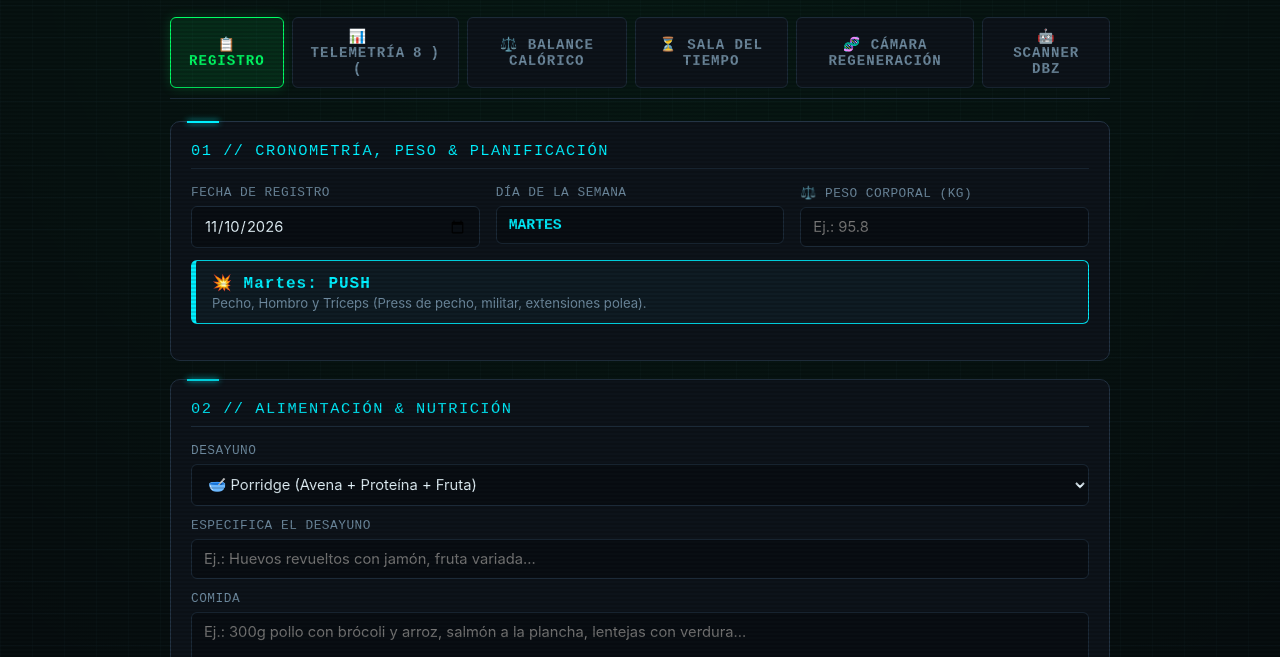
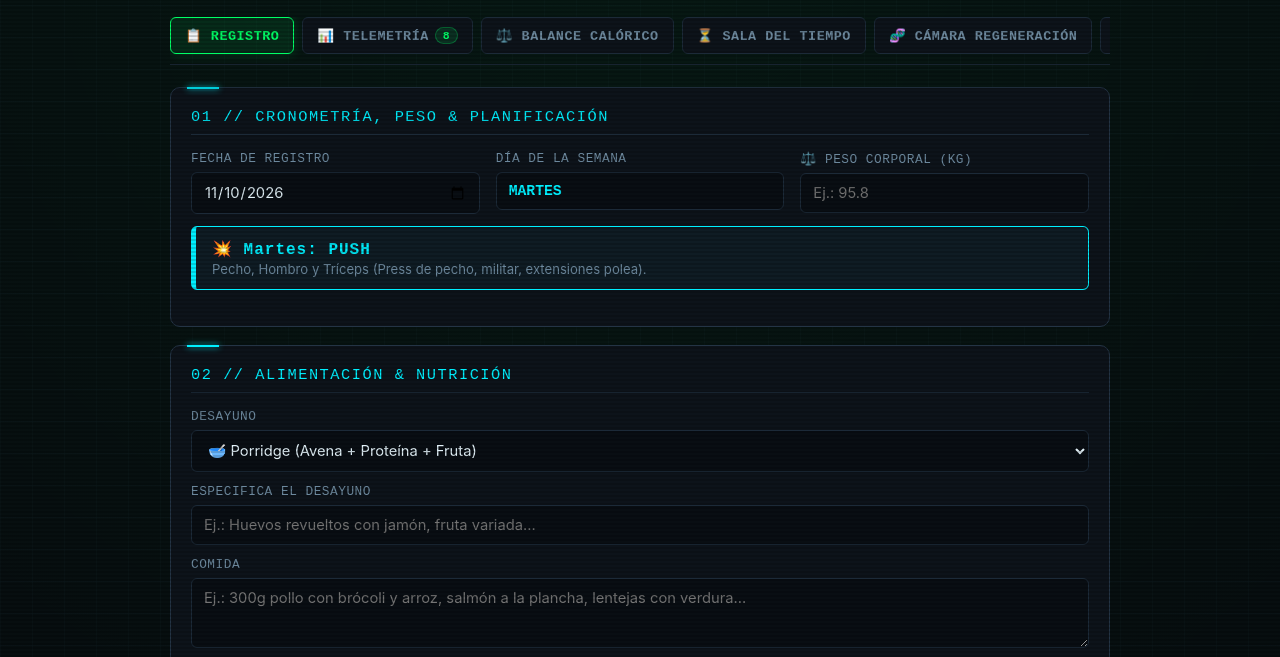
Before and after one commit to celticmoon17-alt/scouter-dbz, a plain HTML site: page index.html in a window 1280 px wide. Shown: the part 123-780 px from the top of the page. Drawn offline with Linux system fonts and the light colour scheme.

Commit message:
fix: overflow y badge en pestañas

```diff
--- a/index.html
+++ b/index.html
@@ -118,23 +118,47 @@
       margin-bottom: 22px;
       border-bottom: 1px solid var(--line);
       padding-bottom: 10px;
+      overflow-x: auto;
+      scrollbar-width: thin;
+      -webkit-overflow-scrolling: touch;
+      white-space: nowrap;
+    }
+    .tabs::-webkit-scrollbar {
+      height: 4px;
+    }
+    .tabs::-webkit-scrollbar-thumb {
+      background: var(--line);
+      border-radius: 4px;
     }
     .tab-btn {
       font-family: var(--mono);
       background: var(--panel);
       color: var(--muted);
       border: 1px solid var(--line);
-      padding: 10px 18px;
+      padding: 9px 14px;
       border-radius: 6px;
-      font-size: 0.88rem;
+      font-size: 0.84rem;
       font-weight: 700;
       cursor: pointer;
       display: inline-flex;
       align-items: center;
-      gap: 8px;
-      letter-spacing: 1px;
+      gap: 6px;
+      letter-spacing: 0.5px;
       text-transform: uppercase;
+      white-space: nowrap;
+      flex-shrink: 0;
       transition: all 0.15s ease;
+    }
+    .tab-badge {
+      background: rgba(0, 255, 102, 0.12);
+      color: var(--accent);
+      border: 1px solid rgba(0, 255, 102, 0.3);
+      padding: 1px 7px;
+      border-radius: 12px;
+      font-size: 0.72rem;
+      font-weight: 700;
+      letter-spacing: 0;
+      display: inline-block;
     }
     .tab-btn:hover {
       color: var(--cyan);
@@ -725,7 +749,7 @@
     <!-- NAVEGACIÓN -->
     <nav class="tabs">
       <button type="button" class="tab-btn active" data-tab="tab-form">📋 Registro</button>
-      <button type="button" class="tab-btn" data-tab="tab-stats">📊 Telemetría (<span id="tab-stat-count">0</span>)</button>
+      <button type="button" class="tab-btn" data-tab="tab-stats">📊 Telemetría <span class="tab-badge" id="tab-stat-count">0</span></button>
       <button type="button" class="tab-btn" data-tab="tab-balance">⚖️ Balance Calórico</button>
       <button type="button" class="tab-btn" data-tab="tab-time-chamber">⏳ Sala del Tiempo</button>
       <button type="button" class="tab-btn" data-tab="tab-regen">🧬 Cámara Regeneración</button>
```
